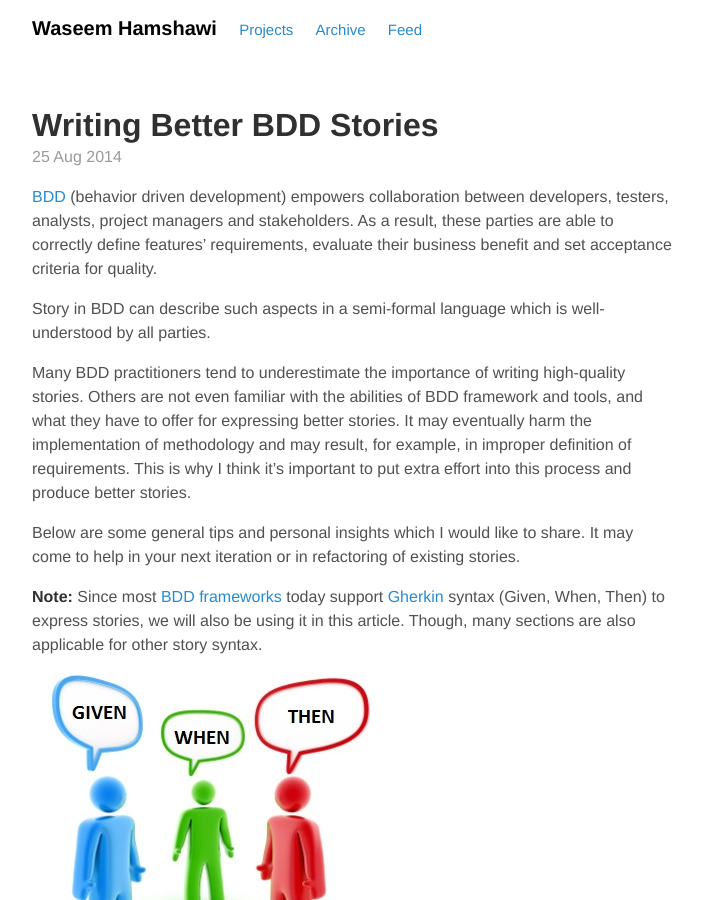
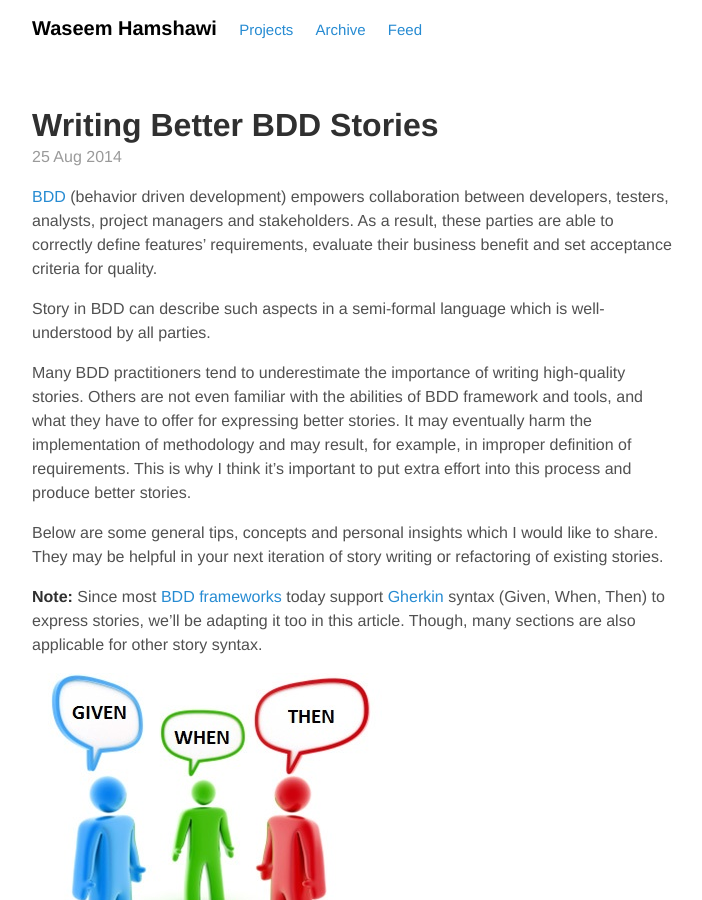
Before and after one commit to waseemh/waseemh.github.io_F, a Jekyll site: the page built from _posts/2014-08-25-writing-better-bdd-stories.md, in a window 1280 px wide and 900 px high. Shown: the whole window, without its empty margins (288-990 px from the left). Built offline with Jekyll 4.4.1, drawn with Linux system fonts in a browser that asks for light colours; Markdown is read by kramdown in place of the engine named in the settings; some of the changed text lies outside the part shown.

Commit message:
fix minor stuff

```diff
--- a/_posts/2014-08-25-writing-better-bdd-stories.md
+++ b/_posts/2014-08-25-writing-better-bdd-stories.md
@@ -11,10 +11,9 @@ Story in BDD can describe such aspects in a semi-formal language which is well-u
 
 Many BDD practitioners tend to underestimate the importance of writing high-quality stories. Others are not even familiar with the abilities of BDD framework and tools, and what they have to offer for expressing better stories. It may eventually harm the implementation of methodology and may result, for example, in improper definition of requirements. This is why I think it's important to put extra effort into this process and produce better stories.
 
-Below are some general tips and personal insights which I would like to share. It may come to help in your next iteration or in refactoring of existing stories.
+Below are some general tips, concepts and personal insights which I would like to share. They may be helpful in your next iteration of story writing or refactoring of existing stories.
 
-__Note:__ Since most [BDD frameworks](http://java.dzone.com/articles/brief-comparison-bdd) today support [Gherkin](http://docs.behat.org/en/latest/guides/1.gherkin.html) syntax (Given, When, Then) to express stories, we will also be using it in this article. Though, many sections are also applicable for other story syntax.
-
+__Note:__ Since most [BDD frameworks](http://java.dzone.com/articles/brief-comparison-bdd) today support [Gherkin](http://docs.behat.org/en/latest/guides/1.gherkin.html) syntax (Given, When, Then) to express stories, we'll be adapting it too in this article. Though, many sections are also applicable for other story syntax.
 
 ![People talking BDD?](/assets/bdd-discuss.jpeg)
 
```
Also changed, not shown: other parts of _posts/2014-08-25-writing-better-bdd-stories.md (+1 -1 lines).
